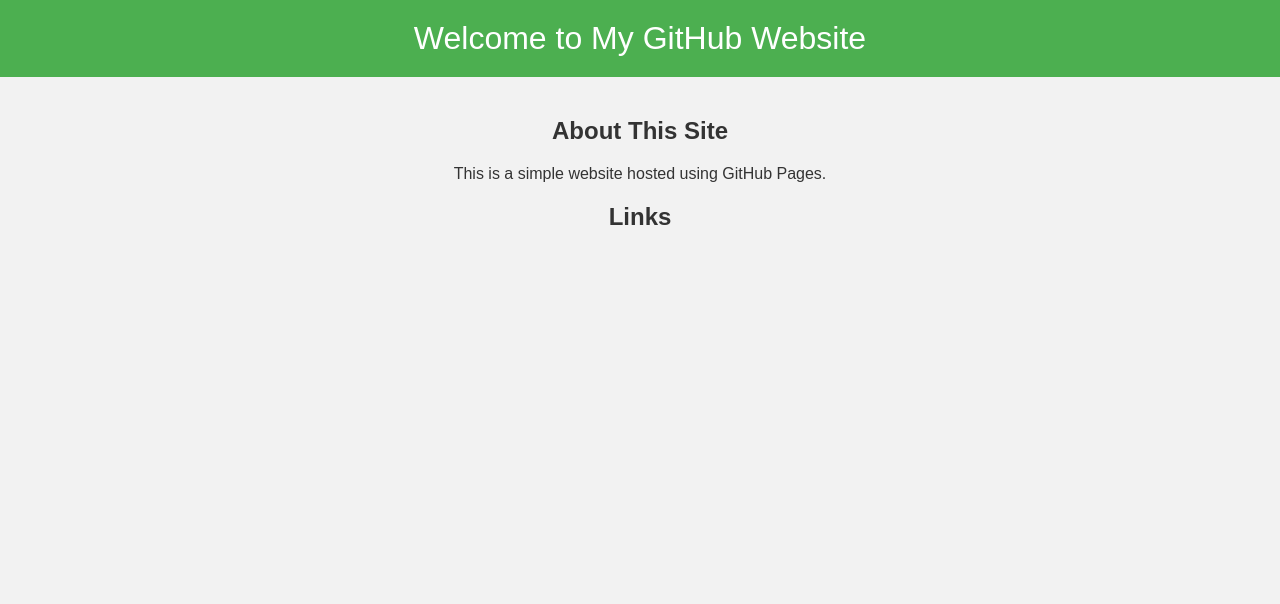
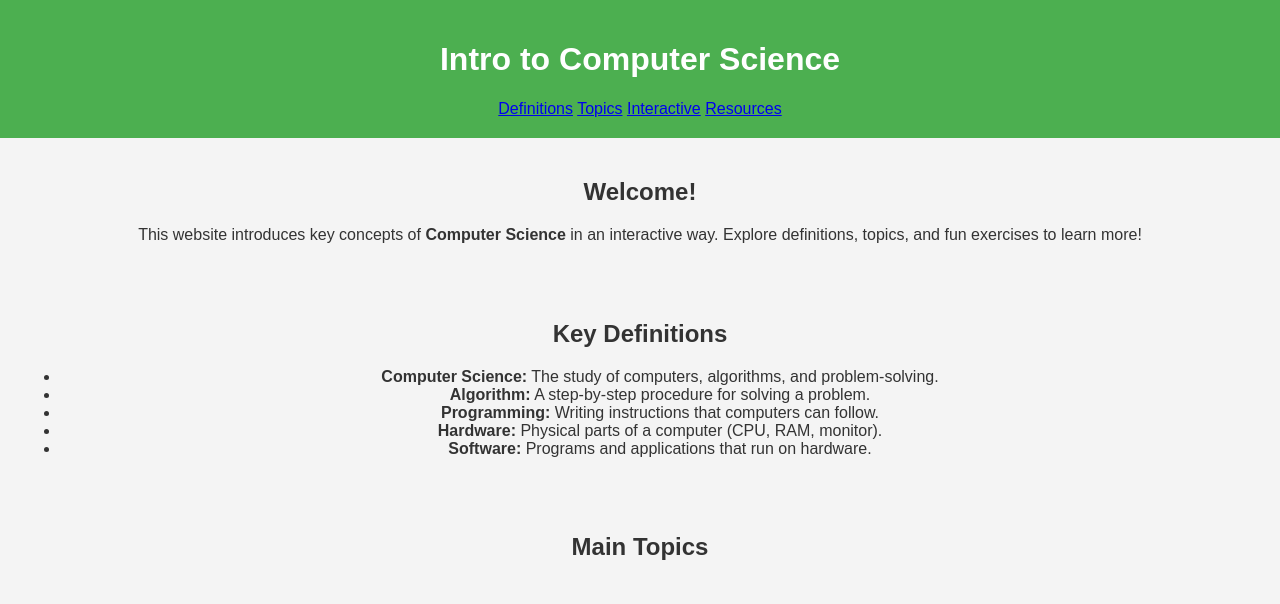
Before and after one commit to teresadawn/AI-webtest1, a plain HTML site: page index.html in a window 1280 px wide. Drawn offline with Linux system fonts and the light colour scheme.

Commit message:
Update index.html

```diff
--- a/index.html
+++ b/index.html
@@ -2,40 +2,37 @@
 <html lang="en">
 <head>
     <meta charset="UTF-8">
-    <title>My Simple GitHub Website</title>
-    <style>
-        body {
-            font-family: Arial, sans-serif;
-            margin: 0;
-            padding: 0;
-            background: #f2f2f2;
-            color: #333;
-            text-align: center;
-        }
-        header {
-            background: #4CAF50;
-            color: white;
-            padding: 20px;
-            font-size: 2em;
-        }
-        section {
-            padding: 20px;
-        }
-        footer {
-            margin-top: 40px;
-            padding: 10px;
-            background: #ddd;
-        }
-    </style>
+    <meta name="viewport" content="width=device-width, initial-scale=1.0">
+    <title>Intro to Computer Science</title>
+    <link rel="stylesheet" href="style.css">
 </head>
 <body>
     <header>
-        Welcome to My GitHub Website
+        <h1>Intro to Computer Science</h1>
+        <nav>
+            <a href="#definitions">Definitions</a>
+            <a href="#topics">Topics</a>
+            <a href="#interactive">Interactive</a>
+            <a href="#resources">Resources</a>
+        </nav>
     </header>
 
-    <section>
-        <h2>About This Site</h2>
-        <p>This is a simple website hosted using GitHub Pages.</p>
+    <section id="intro">
+        <h2>Welcome!</h2>
+        <p>This website introduces key concepts of <strong>Computer Science</strong> in an interactive way. Explore definitions, topics, and fun exercises to learn more!</p>
+    </section>
 
-        <h2>Links</h2>
-        <ul style="list-style: none; padding: 0;">
+    <section id="definitions">
+        <h2>Key Definitions</h2>
+        <ul>
+            <li><strong>Computer Science:</strong> The study of computers, algorithms, and problem-solving.</li>
+            <li><strong>Algorithm:</strong> A step-by-step procedure for solving a problem.</li>
+            <li><strong>Programming:</strong> Writing instructions that computers can follow.</li>
+            <li><strong>Hardware:</strong> Physical parts of a computer (CPU, RAM, monitor).</li>
+            <li><strong>Software:</strong> Programs and applications that run on hardware.</li>
+        </ul>
+    </section>
+
+    <section id="topics">
+        <h2>Main Topics</h2>
+        <div
```
